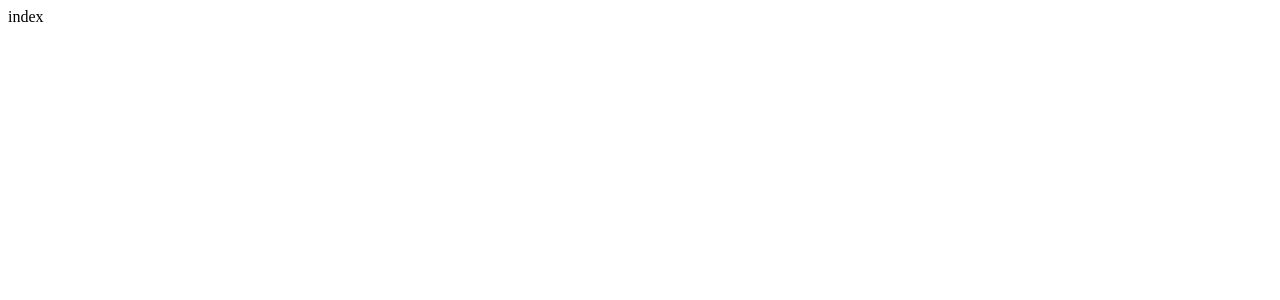
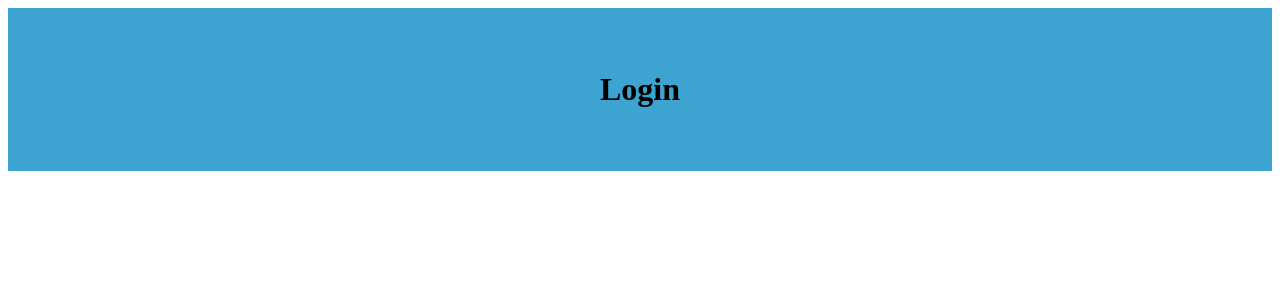
Before and after one commit to Hitz299/Challenge-2sem, a React (Vite) app in the folder atena-porto-seguro/: page /login in a window 1280 px wide. Shown: the top 300 px of the page. Built offline with nearby package versions, Linux system fonts and the light colour scheme.

Commit message:
Cabecalho azul implementado com sucesso

```diff
--- /dev/null
+++ b/atena-porto-seguro/src/components/CabecalhoAzul/CabecalhoAzul.tsx
@@ -0,0 +1,12 @@
+
+import { StyleCabecalhoAzul} from '../../style/styled-cadastro'
+
+export default function CabecalhoAzul() {
+  return (
+    <>
+    <StyleCabecalhoAzul>
+      <h1>Login</h1>
+    </StyleCabecalhoAzul>
+  </>
+  )
+}
--- a/atena-porto-seguro/src/routes/AdicionarVeiculos/index.tsx
+++ b/atena-porto-seguro/src/routes/AdicionarVeiculos/index.tsx
@@ -5,6 +5,8 @@ export default function AdicionarVeiculos() {
     document.title = "Cadastrar Veículos";
 
   return (
+    <>
     <div>index</div>
+    </>
   )
 }
--- a/atena-porto-seguro/src/routes/Login/index.tsx
+++ b/atena-porto-seguro/src/routes/Login/index.tsx
@@ -1,9 +1,13 @@
+import CabecalhoAzul from "../../components/CabecalhoAzul/CabecalhoAzul";
+
 
 export default function Login() {
 
     document.title = "Login";
 
   return (
-    <div>index</div>
+    <>
+     <CabecalhoAzul/>
+    </>
   )
 }
--- a/atena-porto-seguro/src/style/styled-cadastro.ts
+++ b/atena-porto-seguro/src/style/styled-cadastro.ts
@@ -1,9 +1,9 @@
 import styled from 'styled-components';
 
-export const CabecalhoAzul = styled.header`
-    display: flex;
+export const StyleCabecalhoAzul = styled.header`
+  display: flex;
   background-color: #3da3d0;
   padding: 2.6em;
-  position: relative;
   justify-content: center;
+  position: static;
 `;
```
